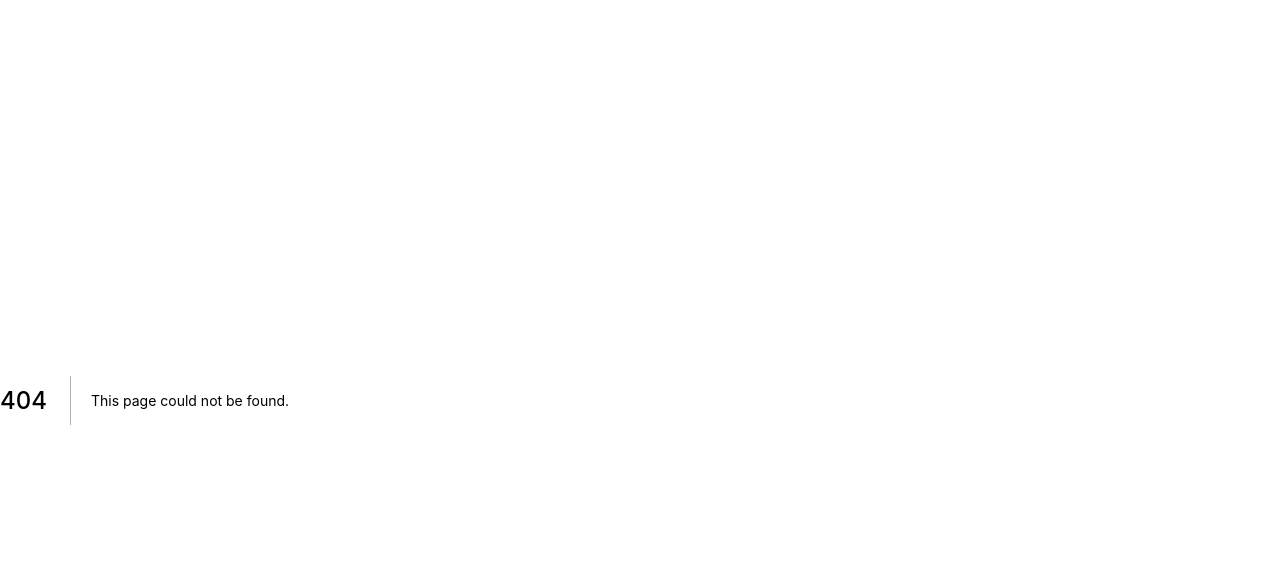
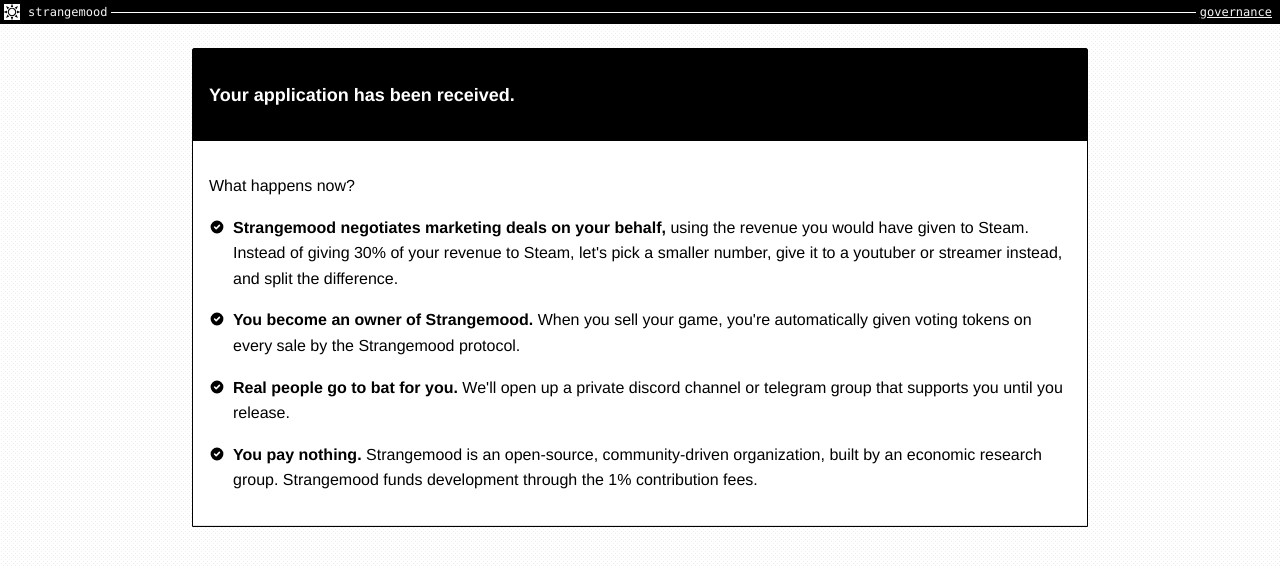
Before and after one commit to strangemoodfoundation/strangemood.org, a Next.js app: page /welcome/confirmation in a window 1280 px wide. Before the commit this address had no page. Shown: the top 566 px of the page. Built offline with nearby package versions, Linux system fonts and the light colour scheme.

Commit message:
add dark

```diff
--- a/pages/forms/waitlist.tsx
+++ b/pages/forms/waitlist.tsx
@@ -9,18 +9,18 @@
 }) {
   return (
     <label className={"flex flex-col  " + props.className}>
-      <div className="text-sm flex bg-gray-50 dark:bg-gray-800 justify-between font-mono ">
+      <div className="text-sm flex bg-gray-50 justify-between font-mono ">
         <div className="pl-4 py-1">{props.label}</div>
 
         {props.required && (
-          <div className="bg-gray-100 dark:bg-gray-700 border-b items-center border-l px-4 py-0.5 text-xs inline-flex">
+          <div className="bg-gray-100  border-b items-center border-l px-4 py-0.5 text-xs inline-flex">
             required
           </div>
         )}
       </div>
 
       {props.hint && (
-        <div className="bg-gray-50 dark:bg-gray-800 text-muted text-sm px-4 pb-2">
+        <div className="bg-gray-50  text-muted text-sm px-4 pb-2">
           {props.hint}
         </div>
       )}
--- /dev/null
+++ b/pages/welcome/confirmation.tsx
@@ -0,0 +1,116 @@
+import Layout from "../../components/Layout";
+import {
+  ArrowLeftIcon,
+  ArrowRightIcon,
+  CalculatorIcon,
+  CheckCircleIcon,
+  LibraryIcon,
+  LightningBoltIcon,
+  ReceiptTaxIcon,
+} from "@heroicons/react/solid";
+import Link from "next/link";
+import { Tag, TagGroup } from "../../components/gui";
+import { FormElement } from "../forms/waitlist";
+
+export default function Welcome() {
+  return (
+    <div className="h-full flex w-full flex-col ">
+      <div className="bg-black p-1 ">
+        <div className="text-xs font-mono flex items-center text-gray-100 ">
+          <img
+            src="/sun.svg"
+            className="h-4 w-4 mr-1 dark:bg-gray-500 bg-white"
+          />
+          <div className="px-1">strangemood</div>
+          <div className="h-px bg-white w-full" />
+          <div className="px-1">
+            <a
+              href="https://realms.today/dao/MOOD"
+              target={"_blank"}
+              className="underline"
+            >
+              governance
+            </a>
+          </div>
+        </div>
+      </div>
+
+      <div className="bg-gray-50 h-full sm:px-4 sm:pt-6 pattern flex flex-col">
+        <div className="max-w-4xl mx-auto flex  flex-col ">
+          <div className="rounded-t-sm sm:border-l mb-12 border-b-0 sm:border-b  sm:border-r border-t border-black bg-white h-full flex-1 flex flex-col">
+            <div className="bg-black text-white px-4 py-8 flex  flex-col ">
+              <h2 className="text-lg font-bold">
+                Your application has been received.
+              </h2>
+            </div>
+
+            <div className="border-b py-8">
+              <div className="px-4">What happens now?</div>
+              <div className="px-4 pt-4">
+                <div className="flex items-start p-0 m-0">
+                  <CheckCircleIcon className="h-4 w-4 mr-2 top-1 relative" />{" "}
+                  <div className="flex-1">
+                    <span className="font-bold inline">
+                      Strangemood negotiates marketing deals on your behalf,
+                    </span>{" "}
+                    <div className="inline">
+                      using the revenue you would have given to Steam. Instead
+                      of giving 30% of your revenue to Steam, let's pick a
+                      smaller number, give it to a youtuber or streamer instead,
+                      and split the difference.
+                    </div>
+                  </div>
+                </div>
+              </div>
+
+              <div className="px-4 pt-4">
+                <div className="flex items-start p-0 m-0">
+                  <CheckCircleIcon className="h-4 w-4 mr-2 top-1 relative" />{" "}
+                  <div className="flex-1">
+                    <span className="font-bold inline">
+                      You become an owner of Strangemood.
+                    </span>{" "}
+                    <div className="inline">
+                      When you sell your game, you're automatically given voting
+                      tokens on every sale by the Strangemood protocol.
+                    </div>
+                  </div>
+                </div>
+              </div>
+
+              <div className="px-4 pt-4">
+                <div className="flex items-start p-0 m-0">
+                  <CheckCircleIcon className="h-4 w-4 mr-2 top-1 relative" />{" "}
+                  <div className="flex-1">
+                    <span className="font-bold inline">
+                      Real people go to bat for you.
+                    </span>{" "}
+                    <div className="inline">
+                      We'll open up a private discord channel or telegram group
+                      that supports you until you release.
+                    </div>
+                  </div>
+                </div>
+              </div>
+
+              <div className="px-4 pt-4">
+                <div className="flex items-start p-0 m-0">
+                  <CheckCircleIcon className="h-4 w-4 mr-2 top-1 relative" />{" "}
+                  <div className="flex-1">
+                    <span className="font-bold inline">You pay nothing.</span>{" "}
+                    <div className="inline">
+                      Strangemood is an open-source, community-driven
+                      organization, built by an economic research group.
+                      Strangemood funds development through the 1% contribution
+                      fees.
+                    </div>
+                  </div>
+                </div>
+              </div>
+            </div>
+          </div>
+        </div>
+      </div>
+    </div>
+  );
+}
--- a/pages/welcome/game-devs.tsx
+++ b/pages/welcome/game-devs.tsx
@@ -127,7 +127,11 @@
               </div>
             </div>
 
-            <div className="flex flex-col flex-1">
+            <form
+              className="flex flex-col flex-1"
+              action="https://getform.io/f/dbf77bd4-31c8-434e-94c1-2b1e85dd4d1d"
+              method="POST"
+            >
               <div className="bg-gray-100 w-full font-bold px-4 py-4 border-b">
                 Your information
               </div>
@@ -209,7 +213,7 @@
                   <ArrowRightIcon className="h-4 w-4 ml-2" />
                 </button>
               </div>
-            </div>
+            </form>
           </div>
         </div>
       </div>
```
